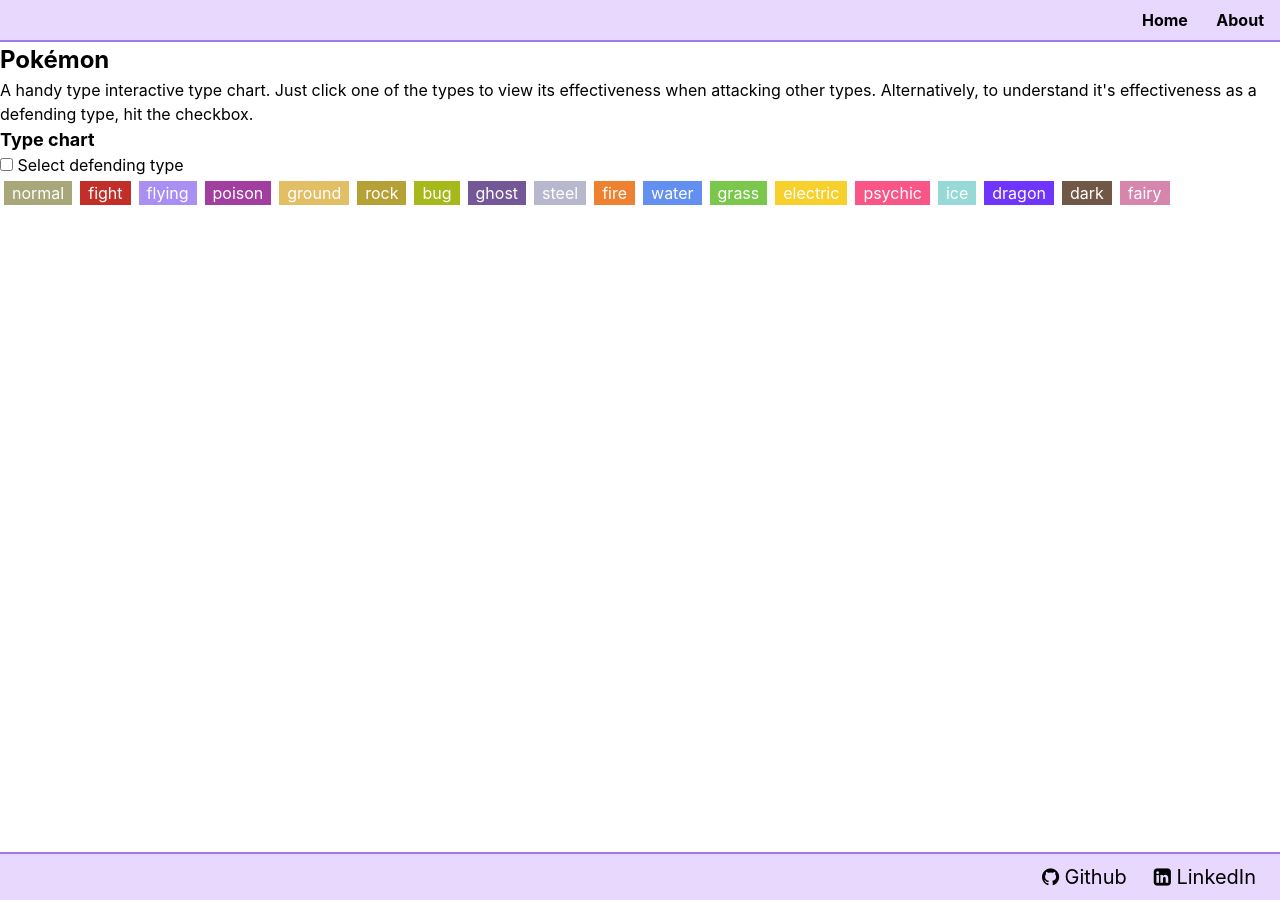
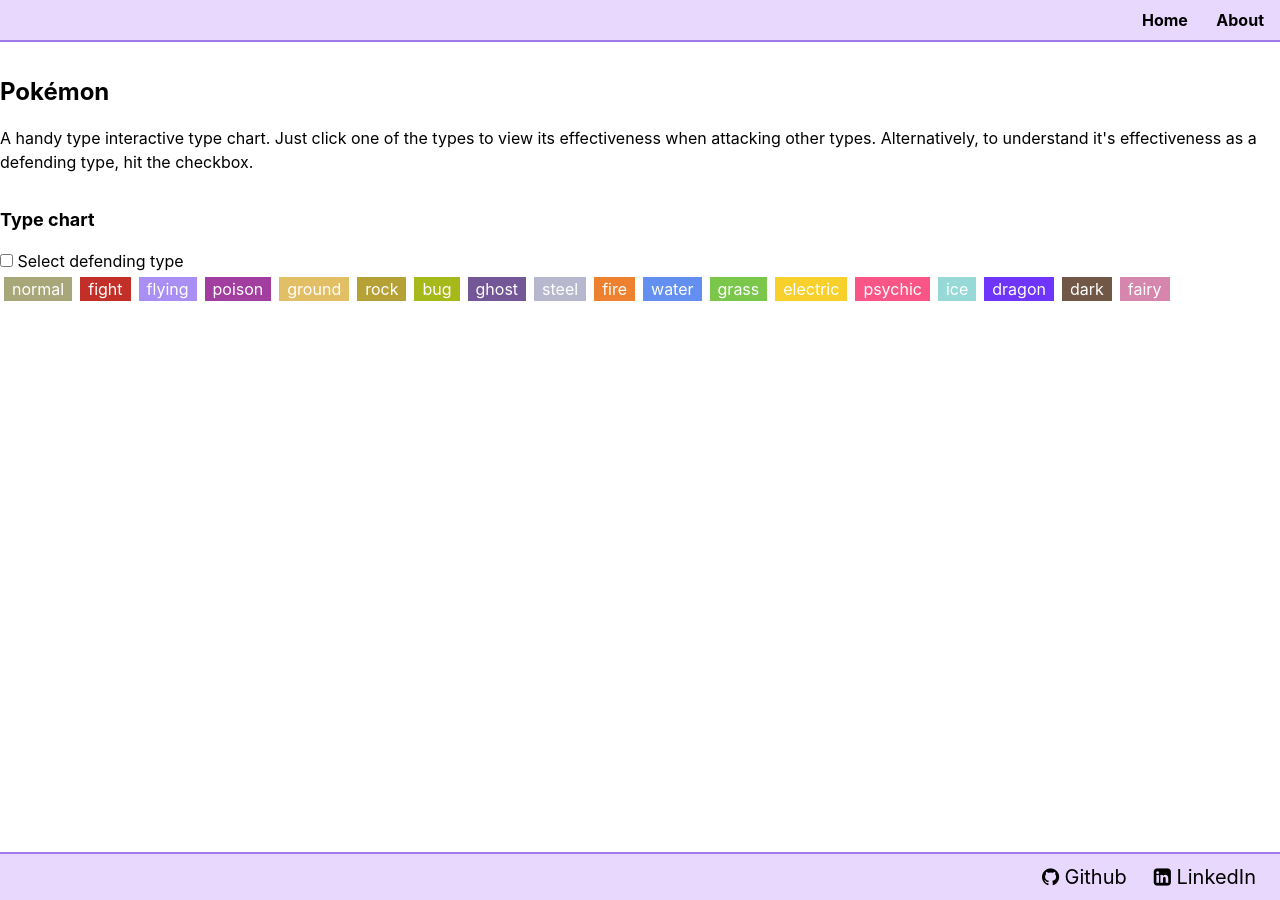
Before and after one commit to dansebcar/dansebcar.github.io, a Jekyll site: the page built from pages/pokemon.html, in a window 1280 px wide. Built offline with Jekyll 4.4.1, drawn with Linux system fonts in a browser that asks for light colours.

Commit message:
Change spacing

```diff
--- a/assets/dist/main.css
+++ b/assets/dist/main.css
@@ -663,6 +663,10 @@
   margin-left: 1.5rem;
 }
 
+.mt-8 {
+  margin-top: 2rem;
+}
+
 .mb-8 {
   margin-bottom: 2rem;
 }
--- a/assets/src/components/TypeChart.vue
+++ b/assets/src/components/TypeChart.vue
@@ -69,7 +69,7 @@
 <template>
     <div class="TypeChart">
         <h2
-            class="text-lg font-bold"
+            class="mt-8 mb-4 text-lg font-bold"
         >Type chart</h2>
         <h3 class="select-none">
             <input
--- a/pages/about.html
+++ b/pages/about.html
@@ -1,5 +1,5 @@
 ---
-title: Dan Carpenter - About
+title: Dan Carpenter - About Me
 description: >
     I'm a full-stack web developer living in Berlin specialising in Django and
     Vue. Originally a Physics graduate, I've enjoyed immersing myself in
--- a/pages/pokemon.html
+++ b/pages/pokemon.html
@@ -8,7 +8,7 @@
 ---
 
 <div class="container mx-auto">
-    <h1 class="text-2xl font-bold">{{ page.title }}</h1>
+    <h1 class="mt-8 mb-4 text-2xl font-bold">{{ page.title }}</h1>
 
     <p>{{ page.description }}</p>
 
--- a/pages/skies-of-arcadia.html
+++ b/pages/skies-of-arcadia.html
@@ -9,7 +9,7 @@
 ---
 
 <div class="container mx-auto">
-    <h1 class="text-2xl font-bold">{{ page.title }}</h1>
+    <h1 class="mt-8 mb-4 text-2xl font-bold">{{ page.title }}</h1>
 
     <p>{{ page.description }}</p>
 
```
Also changed, not shown: assets/dist/main.js.
